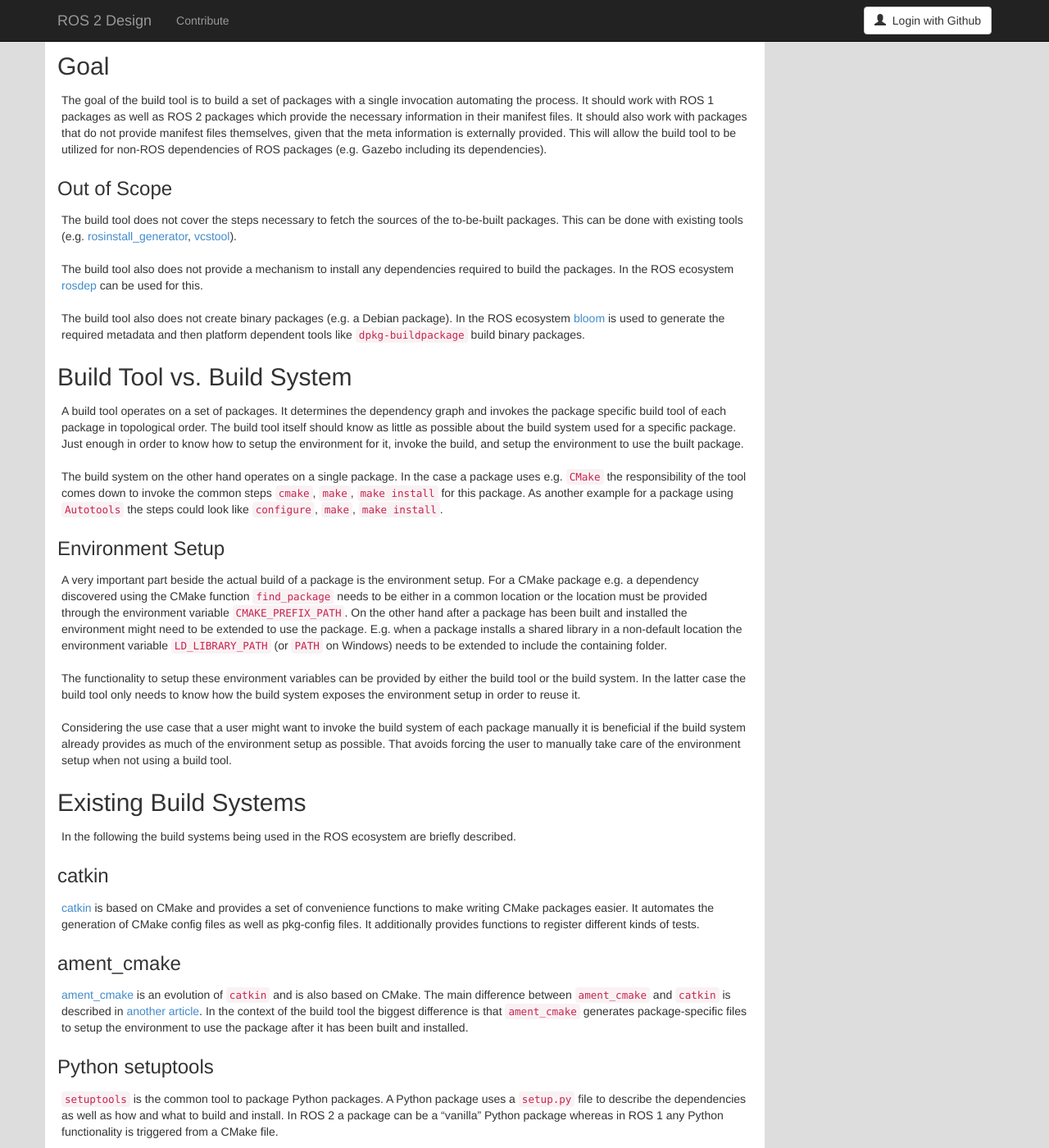
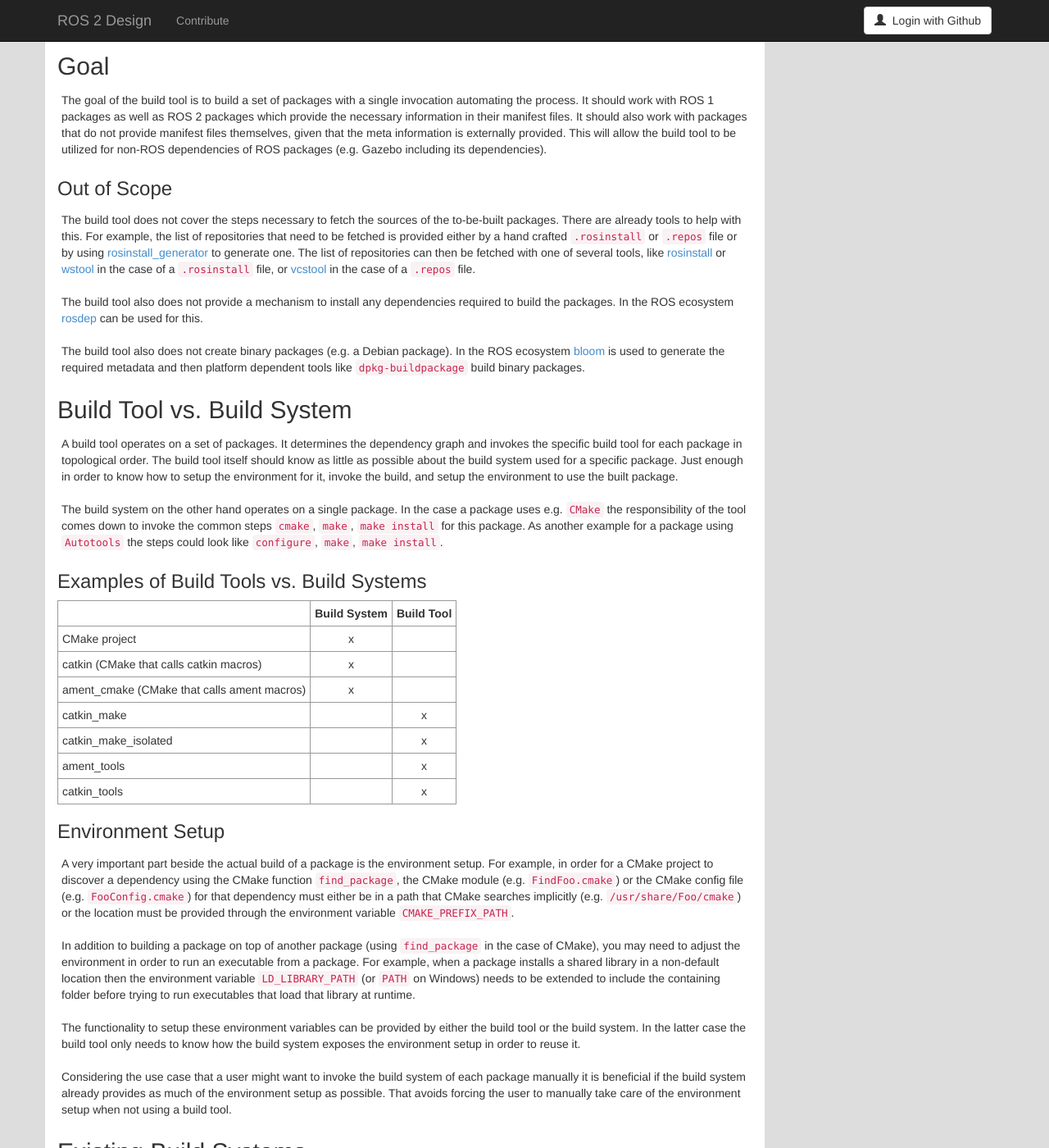
Before and after one commit to ros2/design, a Jekyll site: the page built from articles/101_build_tool.md, in a window 1280 px wide and 1400 px high, scrolled down 407 px. Shown: the whole window at 82% size. Built offline with Jekyll 4.4.1, drawn with Linux system fonts in a browser that asks for light colours; nearby versions of some CDN libraries; some of the changed text lies outside the part shown.

Commit message:
Update 101_build_tool.md

```diff
--- a/articles/101_build_tool.md
+++ b/articles/101_build_tool.md
@@ -40,7 +40,9 @@
 ### Out of Scope
 
 The build tool does not cover the steps necessary to fetch the sources of the to-be-built packages.
-This can be done with existing tools (e.g. [rosinstall_generator](http://wiki.ros.org/rosinstall_generator), [vcstool](https://github.com/dirk-thomas/vcstool)).
+There are already tools to help with this.
+For example, the list of repositories that need to be fetched is provided either by a hand crafted `.rosinstall` or `.repos` file or by using [rosinstall_generator](http://wiki.ros.org/rosinstall_generator) to generate one.
+The list of repositories can then be fetched with one of several tools, like [rosinstall](http://wiki.ros.org/rosinstall) or [wstool](http://wiki.ros.org/wstool) in the case of a `.rosinstall` file, or [vcstool](https://github.com/dirk-thomas/vcstool) in the case of a `.repos` file.
 
 The build tool also does not provide a mechanism to install any dependencies required to build the packages.
 In the ROS ecosystem [rosdep](http://wiki.ros.org/rosdep) can be used for this.
@@ -51,7 +53,7 @@
 ## Build Tool vs. Build System
 
 A build tool operates on a set of packages.
-It determines the dependency graph and invokes the package specific build tool of each package in topological order.
+It determines the dependency graph and invokes the specific build tool for each package in topological order.
 The build tool itself should know as little as possible about the build system used for a specific package.
 Just enough in order to know how to setup the environment for it, invoke the build, and setup the environment to use the built package.
 
@@ -59,12 +61,25 @@
 In the case a package uses e.g. `CMake` the responsibility of the tool comes down to invoke the common steps `cmake`, `make`, `make install` for this package.
 As another example for a package using `Autotools` the steps could look like `configure`, `make`, `make install`.
 
+### Examples of Build Tools vs. Build Systems
+
+|                                             | Build System | Build Tool |
+|---------------------------------------------|:------------:|:----------:|
+| CMake project                               |       x      |            |
+| catkin (CMake that calls catkin macros)     |       x      |            |
+| ament_cmake (CMake that calls ament macros) |       x      |            |
+| catkin_make                                 |              |      x     |
+| catkin_make_isolated                        |              |      x     |
+| ament_tools                                 |              |      x     |
+| catkin_tools                                |              |      x     |
+
 ### Environment Setup
 
 A very important part beside the actual build of a package is the environment setup.
-For a CMake package e.g. a dependency discovered using the CMake function `find_package` needs to be either in a common location or the location must be provided through the environment variable `CMAKE_PREFIX_PATH`.
-On the other hand after a package has been built and installed the environment might need to be extended to use the package.
-E.g. when a package installs a shared library in a non-default location the environment variable `LD_LIBRARY_PATH` (or `PATH` on Windows) needs to be extended to include the containing folder.
+For example, in order for a CMake project to discover a dependency using the CMake function `find_package`, the CMake module (e.g. `FindFoo.cmake`) or the CMake config file (e.g. `FooConfig.cmake`) for that dependency must either be in a path that CMake searches implicitly (e.g. `/usr/share/Foo/cmake`) or the location must be provided through the environment variable `CMAKE_PREFIX_PATH`.
+
+In addition to building a package on top of another package (using `find_package` in the case of CMake), you may need to adjust the environment in order to run an executable from a package.
+For example, when a package installs a shared library in a non-default location then the environment variable `LD_LIBRARY_PATH` (or `PATH` on Windows) needs to be extended to include the containing folder before trying to run executables that load that library at runtime.
 
 The functionality to setup these environment variables can be provided by either the build tool or the build system.
 In the latter case the build tool only needs to know how the build system exposes the environment setup in order to reuse it.
```
Also changed, not shown: other parts of articles/101_build_tool.md (+2 -2 lines).
